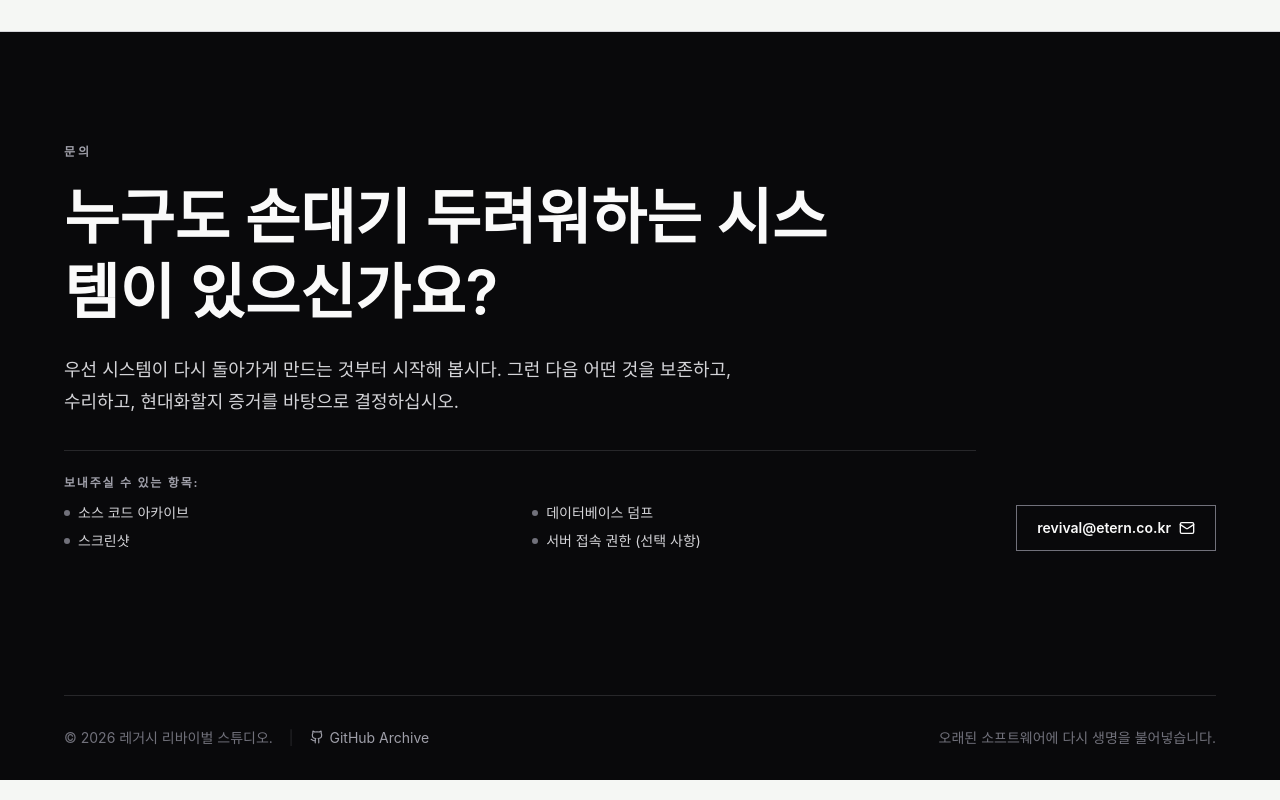
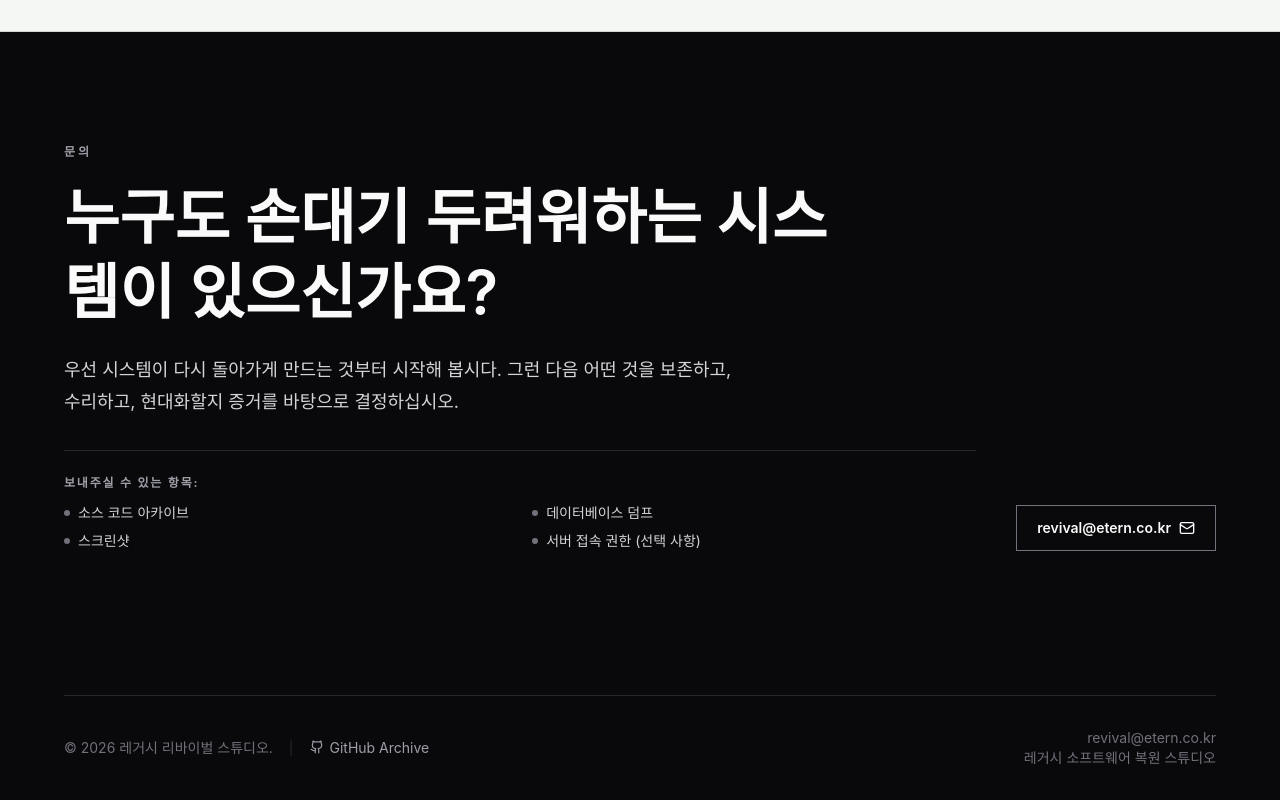
Before and after one commit to cable8mm/etern.co.kr, a React (Vite) app: page / in a window 1280 px wide. Shown: the part 6332-7132 px from the top of the page. Built offline with nearby package versions, Linux system fonts and the light colour scheme.

Commit message:
Replace footer messages (#35)

```diff
--- a/src/App.jsx
+++ b/src/App.jsx
@@ -786,7 +786,9 @@ function Footer() {
             <span>GitHub Archive</span>
           </a>
         </div>
-        <p>{t('footer.slogan')}</p>
+        <p className="whitespace-pre-line text-left md:text-right">
+          {t('footer.slogan')}
+        </p>
       </div>
     </footer>
   );
--- a/src/locales/en.json
+++ b/src/locales/en.json
@@ -160,7 +160,7 @@
   },
   "footer": {
     "copyright": "© 2026 Legacy Revival Studio.",
-    "slogan": "Bring old software back to life."
+    "slogan": "revival@etern.co.kr\nLegacy software restoration studio"
   },
   "project_preview": {
     "eyebrow": "Project archive",
--- a/src/locales/ko.json
+++ b/src/locales/ko.json
@@ -159,7 +159,7 @@
   },
   "footer": {
     "copyright": "© 2026 레거시 리바이벌 스튜디오.",
-    "slogan": "오래된 소프트웨어에 다시 생명을 불어넣습니다."
+    "slogan": "revival@etern.co.kr\n레거시 소프트웨어 복원 스튜디오"
   },
   "project_preview": {
     "eyebrow": "프로젝트 아카이브",
```
